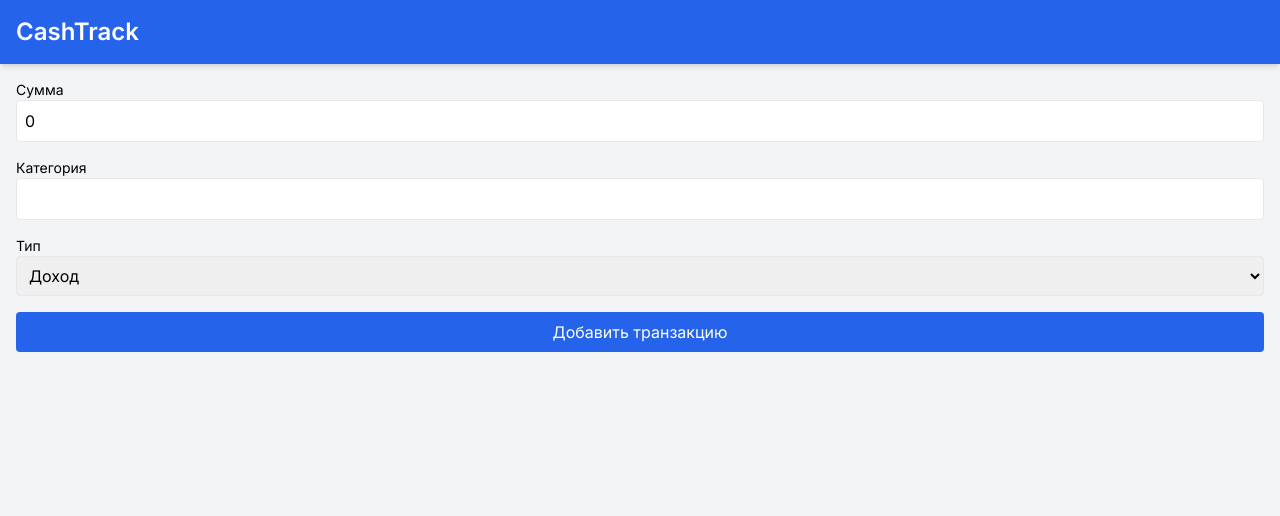
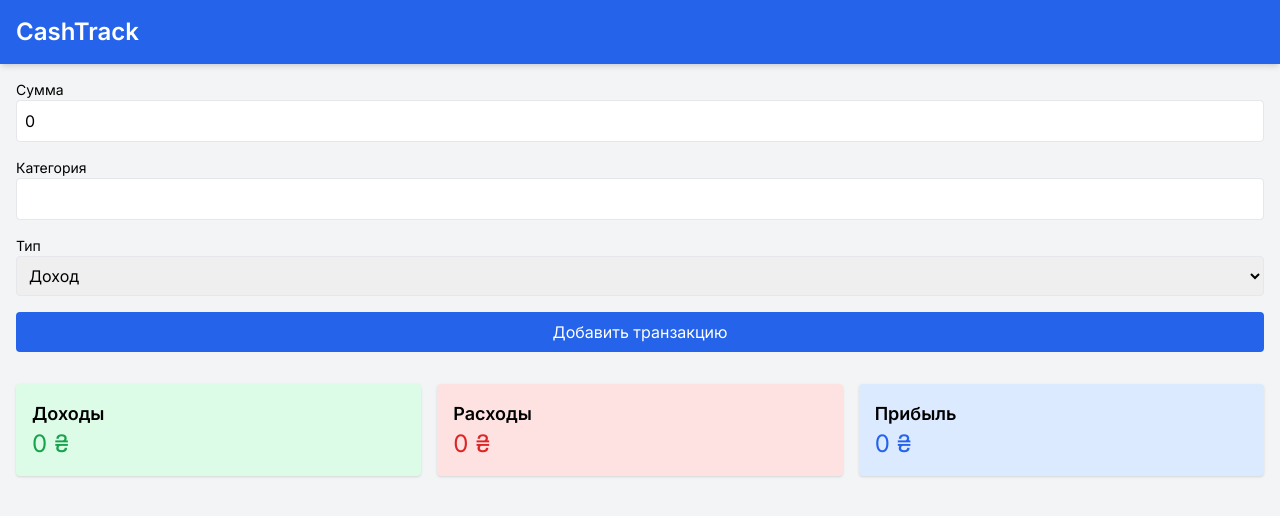
Before and after one commit to Anhailig/cashtrack, a Next.js app: page / in a window 1280 px wide. Shown: the top 516 px of the page. Built offline with nearby package versions, Linux system fonts and the light colour scheme.

Commit message:
added summary

```diff
--- a/app/page.tsx
+++ b/app/page.tsx
@@ -4,6 +4,7 @@ import React from 'react';
 import Header from '../components/Header';
 import TransactionForm from '../components/TransactionForm';
 import TransactionList from '../components/TransactionList';
+import Summary from '../components/Summary';
 import { useStore } from '../lib/store';
 
 const Home = () => {
@@ -15,6 +16,7 @@ const Home = () => {
         <main className="p-4 space-y-8">
           <TransactionForm addTransaction={addTransaction} />
           <TransactionList transactions={transactions} />
+            <Summary transactions={transactions} />
         </main>
       </div>
   );
--- /dev/null
+++ b/components/Summary.tsx
@@ -0,0 +1,32 @@
+import React from 'react';
+
+const Summary = ({ transactions }: any) => {
+    const income = transactions
+        .filter((t: any) => t.type === 'income')
+        .reduce((acc: number, t: any) => acc + t.amount, 0);
+
+    const expense = transactions
+        .filter((t: any) => t.type === 'expense')
+        .reduce((acc: number, t: any) => acc + t.amount, 0);
+
+    const net = income - expense;
+
+    return (
+        <div className="grid grid-cols-1 sm:grid-cols-3 gap-4">
+            <div className="bg-green-100 p-4 rounded shadow">
+                <h2 className="text-lg font-semibold">Доходы</h2>
+                <p className="text-2xl text-green-600">{income} ₴</p>
+            </div>
+            <div className="bg-red-100 p-4 rounded shadow">
+                <h2 className="text-lg font-semibold">Расходы</h2>
+                <p className="text-2xl text-red-600">{expense} ₴</p>
+            </div>
+            <div className="bg-blue-100 p-4 rounded shadow">
+                <h2 className="text-lg font-semibold">Прибыль</h2>
+                <p className="text-2xl text-blue-600">{net} ₴</p>
+            </div>
+        </div>
+    );
+};
+
+export default Summary;
```
